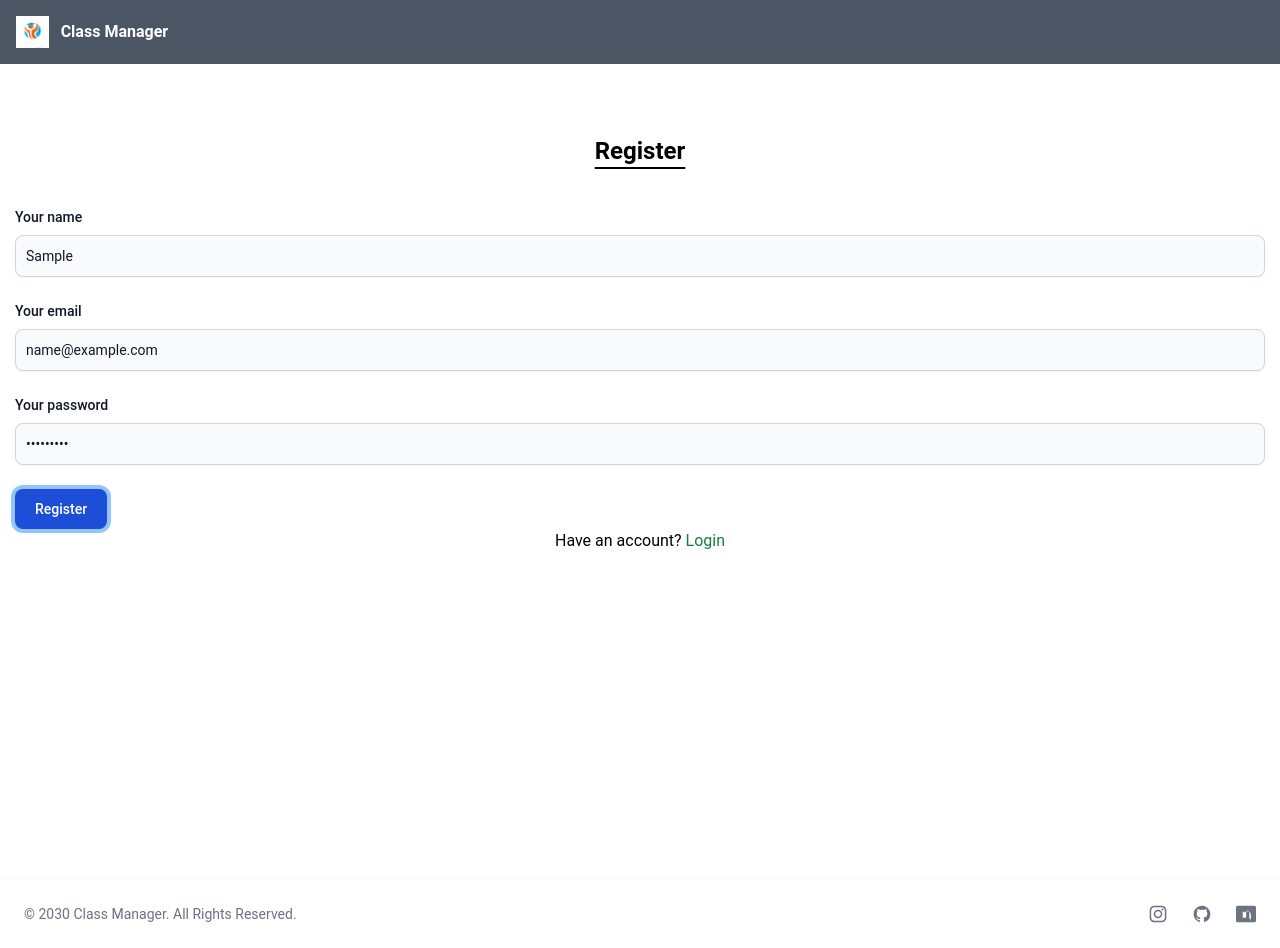
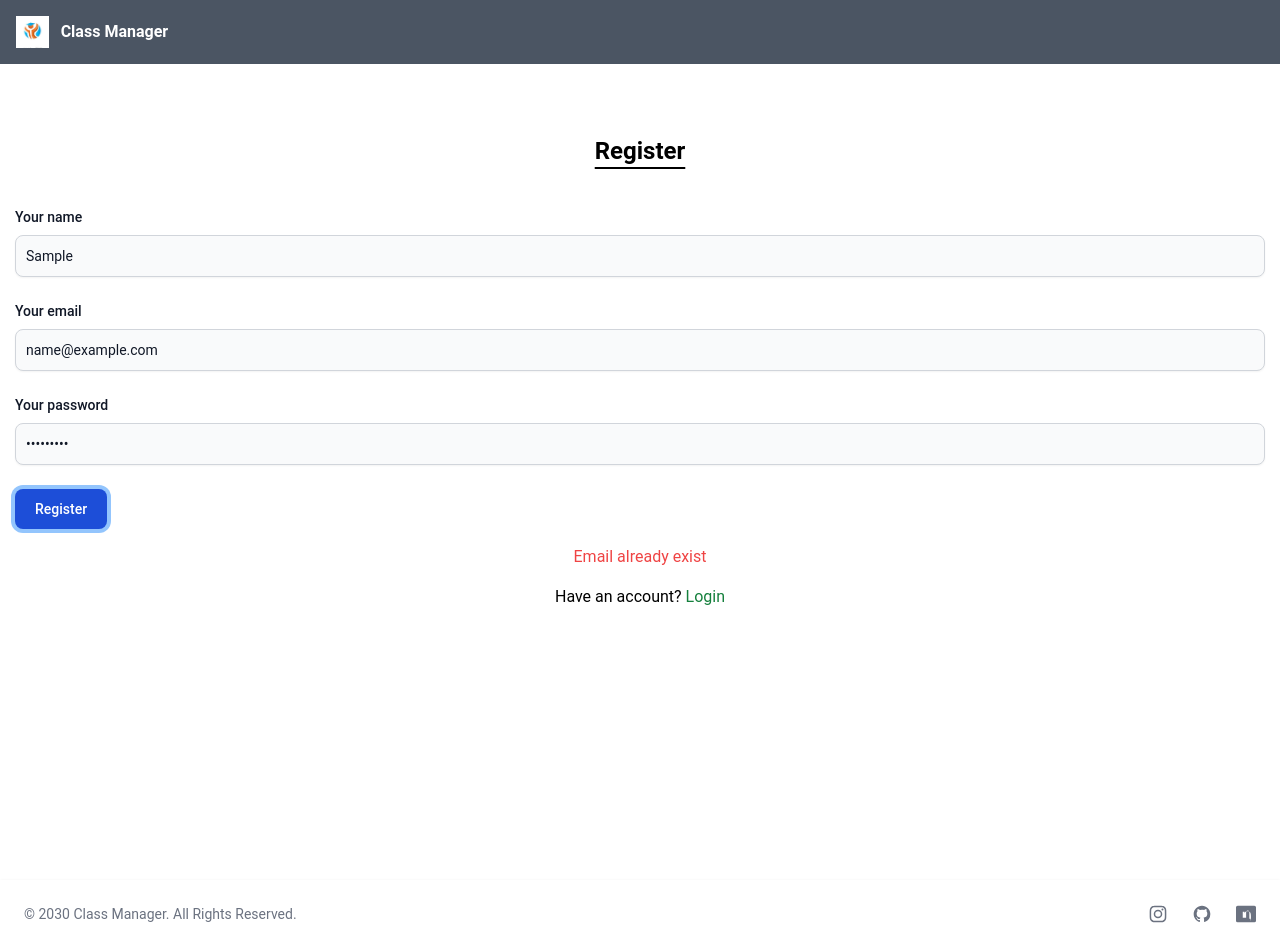
Before and after one commit to Jahrexmac/class-Manager, a React (Create React App) app: page /register in a window 1280 px wide. Both pictures are taken after typing "Sample", "name@example.com", "Sample123" into the empty fields and a click on the button "Register". Built offline with nearby package versions, Linux system fonts and the light colour scheme; no server answers.

Commit message:
error message for login and signup

```diff
--- a/src/pages/login/Login.js
+++ b/src/pages/login/Login.js
@@ -1,4 +1,4 @@
-import { useRef } from "react";
+import { useRef, useState } from "react";
 import { Link, useNavigate } from "react-router-dom";
 // import { toast } from 'react-toastify';
 // import { useTitle } from "../hooks/useTitle";
@@ -8,6 +8,7 @@
 
 export default function Login() {
     useTitle('Login')
+    const [isError, setIsError] = useState(false)
     const navItem = [];
     //   useTitle("Login");
     const navigate = useNavigate();
@@ -24,6 +25,7 @@
             const data = await login(authDetail);
             data.accessToken ? navigate("/classroom") : navigate("/home");
         } catch (error) {
+            setIsError(true)
             //   toast.error(error.message, {closeButton: true, position: "bottom-center"});
         }
     }
@@ -47,7 +49,12 @@
                     </div>
                     <button type="submit" className="text-white bg-blue-700 hover:bg-blue-800 focus:ring-4 focus:outline-none focus:ring-blue-300 font-medium rounded-lg text-sm w-full sm:w-auto px-5 py-2.5 text-center dark:bg-blue-600 dark:hover:bg-blue-700 dark:focus:ring-blue-800">Log In</button>
                 </form>
-
+                {
+                    isError ?
+                        <p className="my-2 bg-white rounded-md  p-2 text-center text-red-500">Incorrect Email or Password </p>
+                        :
+                        ''
+                }
                 <p className="text-center dark:text-white">Dont have an account? <Link to='/register'><span className="text-green-700 dark:text-lime-300">Signup</span></Link> </p>
                 {/* <button className="text-white bg-blue-700 hover:bg-blue-800 focus:ring-4 focus:outline-none focus:ring-blue-300 font-medium rounded-lg text-sm w-full sm:w-auto px-3 py-2 text-center dark:bg-blue-600 dark:hover:bg-blue-700 dark:focus:ring-blue-800 mr-2">
                     <Link to='/register'>Signup</Link>
--- a/src/pages/registration/Registration.js
+++ b/src/pages/registration/Registration.js
@@ -4,16 +4,18 @@
 import register from './Register';
 import Header from '../../components/Layouts/Header';
 import { useTitle } from '../../hooks/useTitle';
+import { useState } from 'react';
 
-export default function Registration (){
+export default function Registration() {
   useTitle('Register')
+  const [isError, setIsError] = useState(false)
   const navItem = []
   //   useTitle("Register");
   const navigate = useNavigate();
 
-  async function handleRegister(event){
+  async function handleRegister(event) {
     event.preventDefault();
-    try{
+    try {
       const authDetail = {
         name: event.target.name.value,
         email: event.target.email.value,
@@ -21,17 +23,15 @@
       }
       const data = await register(authDetail);
       data.accessToken ? navigate("/classroom") : navigate('/home');
-    } catch(error){
-    //   toast.error(error.message, {closeButton: true, position: "bottom-center"});
-    // // this will carry a error message cos registration failed
-
+    } catch (error) {
+      setIsError(true)
     }
   }
 
   return (
 
     <>
-     <Header link={navItem} loggedIn={false}/>
+      <Header link={navItem} loggedIn={false} />
       <main className='my-20 dark:bg-gray-500'>
         <section>
           <p className="text-2xl text-center font-semibold dark:text-slate-100 my-10 underline underline-offset-8">Register</p>
@@ -51,6 +51,12 @@
           </div>
           <button type="submit" className="text-white bg-blue-700 hover:bg-blue-800 focus:ring-4 focus:outline-none focus:ring-blue-300 font-medium rounded-lg text-sm px-5 py-2.5 text-center dark:bg-blue-600 dark:hover:bg-blue-700 dark:focus:ring-blue-800">Register</button>
         </form>
+        {
+          isError ?
+            <p className="my-2 bg-white rounded-md  p-2 text-center text-red-500">Email already exist</p>
+            :
+            ''
+        }
         <p className="text-center dark:text-white">Have an account? <Link to='/login'><span className="text-green-700 dark:text-lime-300">Login</span></Link> </p>
       </main>
     </>
```
Lines whose indentation alone changed are shown as unchanged.
